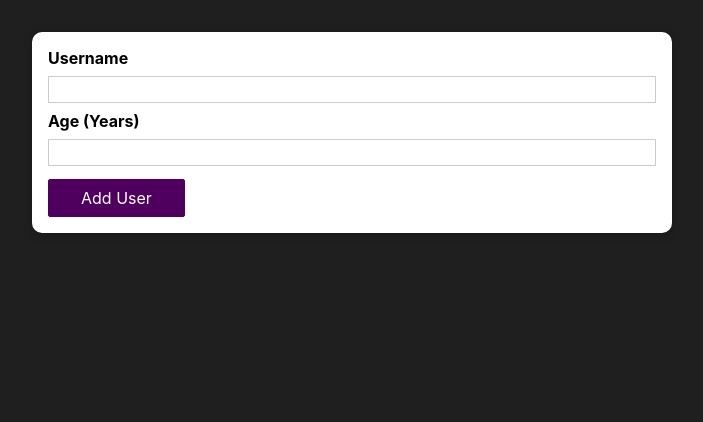
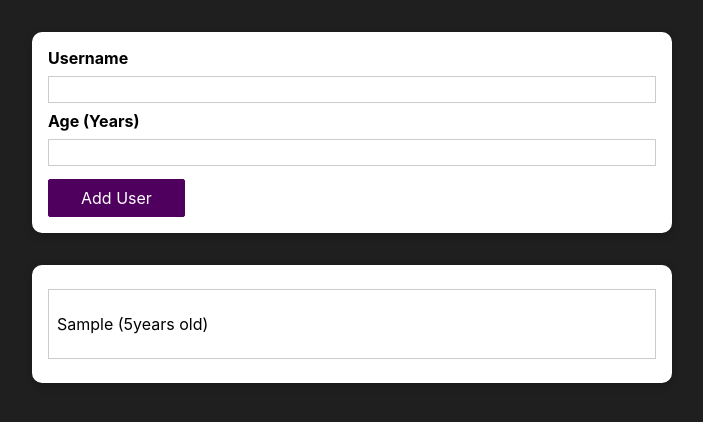
Before and after one commit to SteveLabrinos/react-playground, a React (Create React App) app: page / in a window 1280 px wide. Both pictures are taken after typing "Sample", "5" into the empty fields and a click on the button "Add User". Shown: the top 422 px of the page, without its empty margins (288-991 px from the left). Built offline with nearby package versions, Linux system fonts and the light colour scheme.

Commit message:
create users list to display all the entered users

```diff
--- a/src/App.js
+++ b/src/App.js
@@ -1,9 +1,19 @@
+import { useState } from 'react';
+
 import AddUser from './components/Users/AddUser';
+import UsersList from './components/Users/UsersList';
 
 function App() {
+  const [users, setUsers] = useState([]);
+
+  const addUserHandler = user => {
+    setUsers(prevState => [...prevState, user]);
+  };
+
   return (
     <div>
-      <AddUser />
+      <AddUser onAddUser={addUserHandler} />
+      {users.length > 0 && <UsersList users={users} />}
     </div>
   );
 }
--- a/src/components/Users/AddUser.js
+++ b/src/components/Users/AddUser.js
@@ -1,10 +1,10 @@
-import {useState} from 'react';
+import { useState } from 'react';
 
 import Card from '../UI/Card';
 import Button from '../UI/Button';
 import styles from './AddUser.module.css';
 
-function AddUser() {
+function AddUser({ onAddUser }) {
   const [enteredData, setEnteredData] = useState({
     username: '',
     age: '',
@@ -13,7 +13,7 @@ function AddUser() {
 
   const changeInputHandler = property => event => {
     setEnteredData(prevData => {
-      return {...prevData, [property]: event.target.value};
+      return { ...prevData, [property]: event.target.value };
     });
   };
 
@@ -35,7 +35,7 @@ function AddUser() {
       console.log('Age must be a positive integer');
       return;
     }
-    console.log(enteredData);
+    onAddUser(enteredData);
     // Reset the form inputs
     setEnteredData({
       username: '',
--- /dev/null
+++ b/src/components/Users/User.js
@@ -0,0 +1,9 @@
+function User({ username, age }) {
+  return (
+    <p>
+      {username} ({age}years old)
+    </p>
+  );
+}
+
+export default User;
--- /dev/null
+++ b/src/components/Users/UsersList.js
@@ -0,0 +1,19 @@
+import Card from '../UI/Card';
+import User from './User';
+import classes from './UsersList.module.css';
+
+function UsersList({ users }) {
+  return (
+    <Card className={classes.users}>
+      <ul>
+        {users.map(user => (
+          <li key={Math.random().toString()}>
+            <User {...user} />
+          </li>
+        ))}
+      </ul>
+    </Card>
+  );
+}
+
+export default UsersList;
--- /dev/null
+++ b/src/components/Users/UsersList.module.css
@@ -0,0 +1,16 @@
+.users {
+  margin: 2rem auto;
+  width: 90%;
+  max-width: 40rem;
+}
+
+.users ul {
+  list-style: none;
+  padding: 1rem;
+}
+
+.users li {
+  border: 1px solid #ccc;
+  margin: 0.5rem 0;
+  padding: 0.5rem;
+}
```
